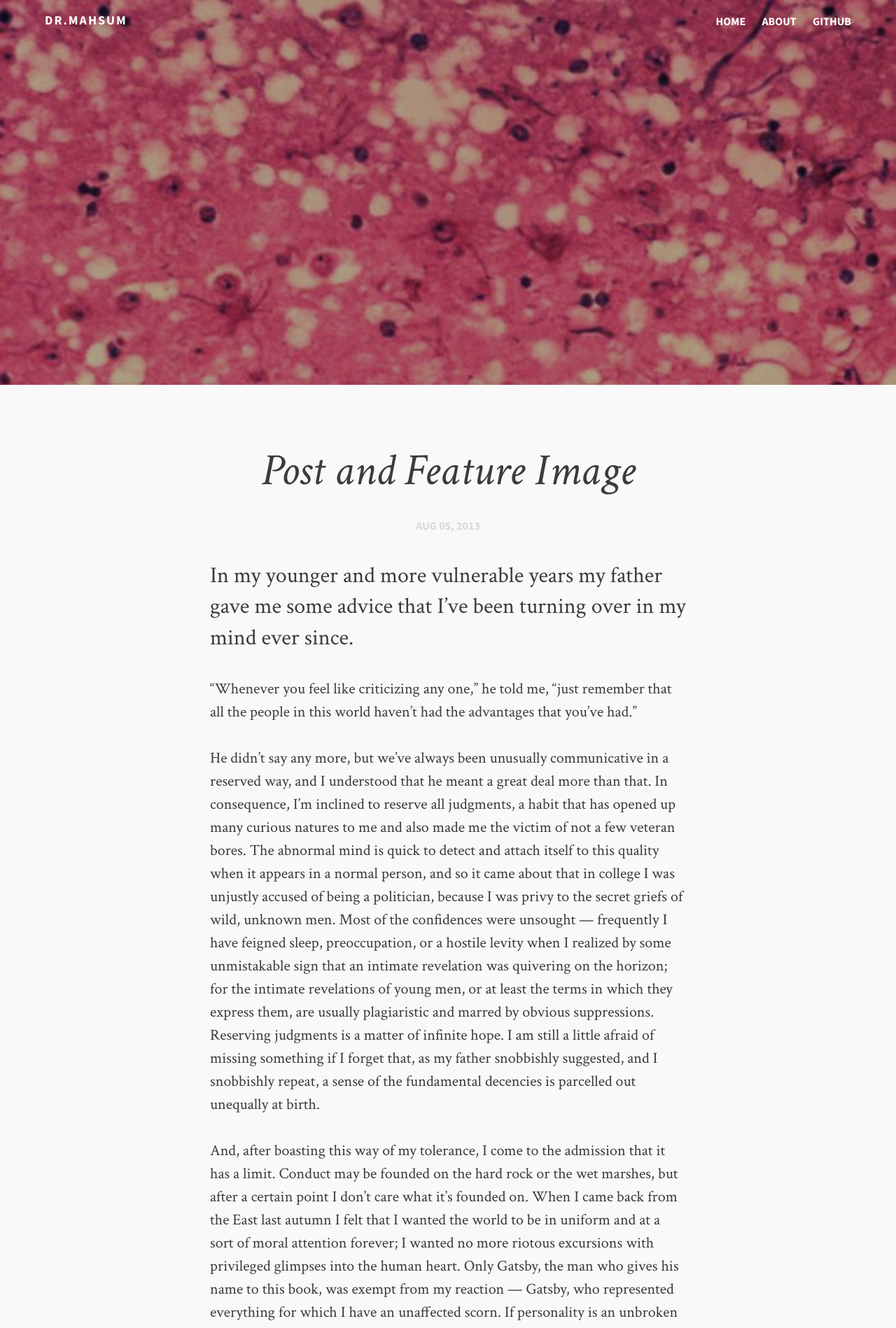
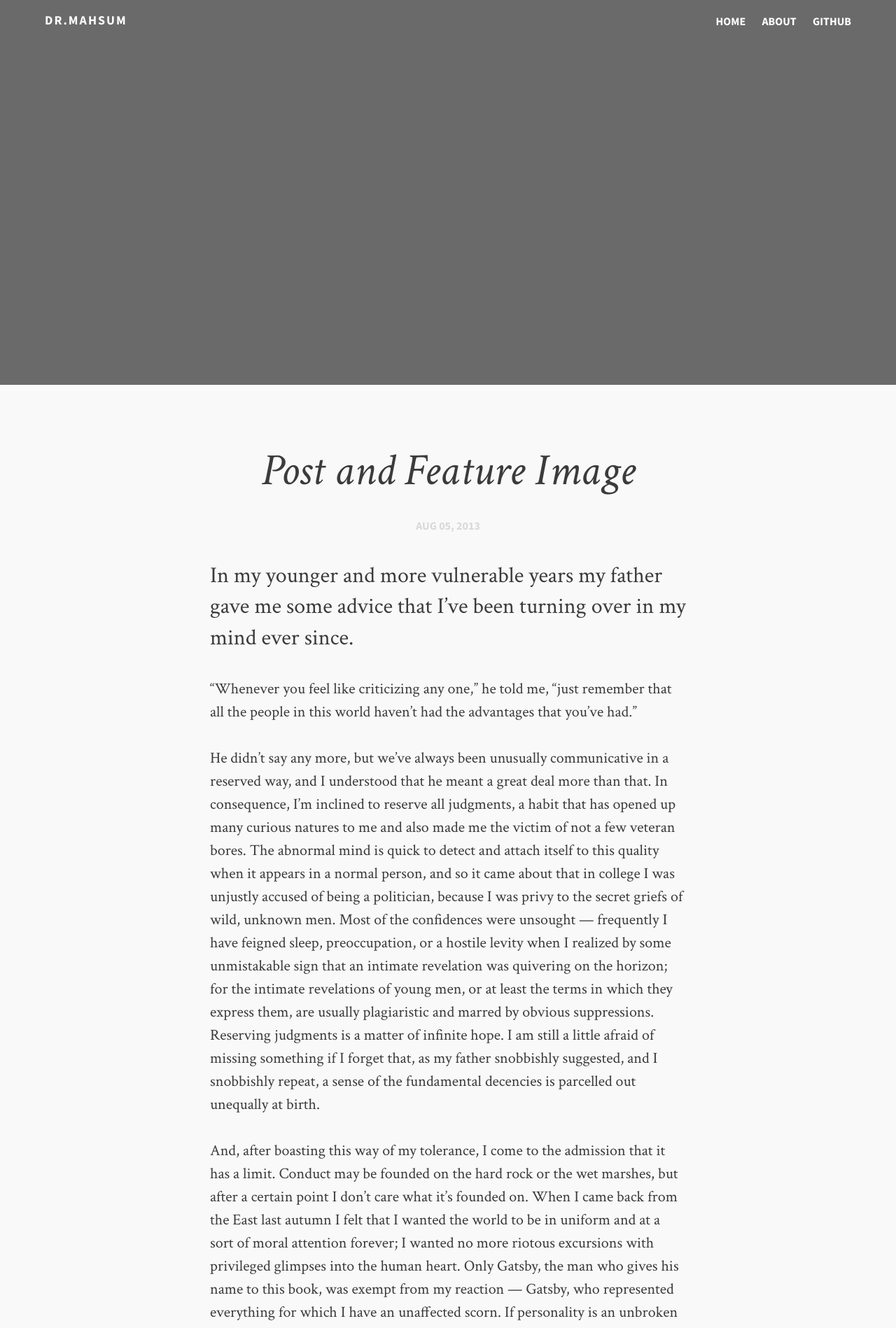
Before and after one commit to drmahsum/drmahsum.github.io, a Jekyll site: the page built from _posts/2013-08-05-post-with-feature.md, in a window 1280 px wide. Shown: the top 1898 px of the page at 70% size. Built offline with Jekyll 4.4.1, drawn with Linux system fonts in a browser that asks for light colours; comment, search, counter and statistics services are not loaded.

Commit message:
'update6'

```diff
--- a/_posts/2013-08-05-post-with-feature.md
+++ b/_posts/2013-08-05-post-with-feature.md
@@ -5,7 +5,7 @@ description: "In my younger and more vulnerable years my father gave me some adv
 category: articles
 tags: [intro, beginner, jekyll, tutorial]
 image:
-  feature: "prion.jpg"
+  feature: "gun6.gif"
 ---
 
 “Whenever you feel like criticizing any one,” he told me, “just remember that all the people in this world haven’t had the advantages that you’ve had.”
```
Also changed, not shown: 1 other file.
